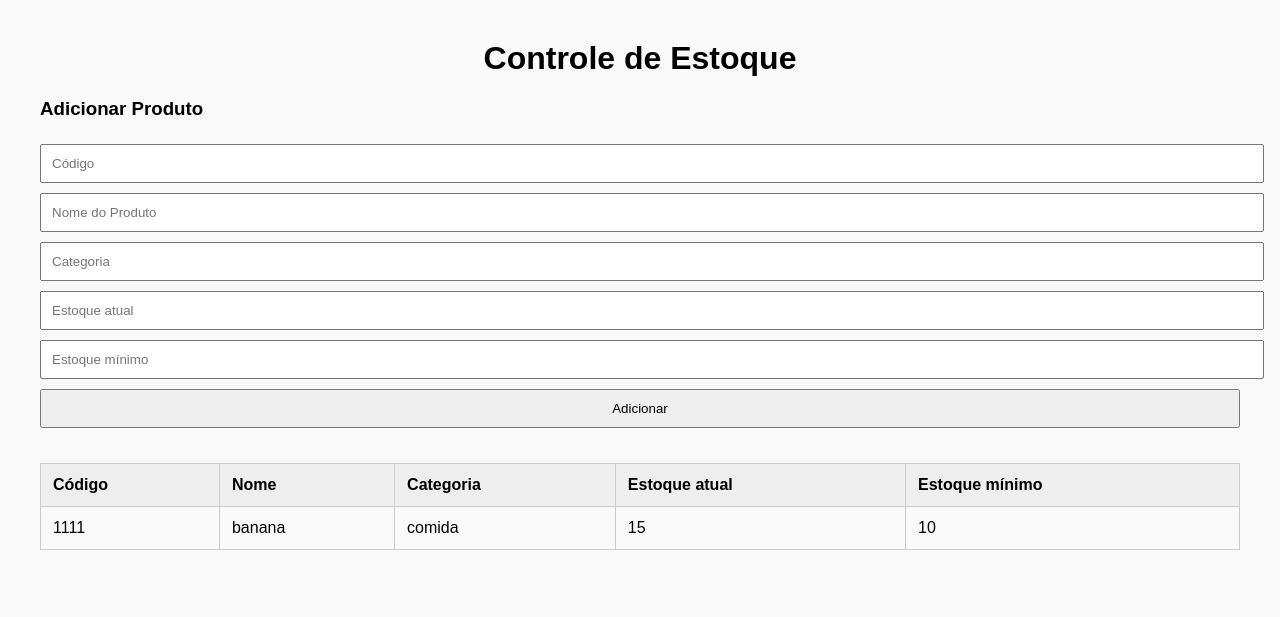
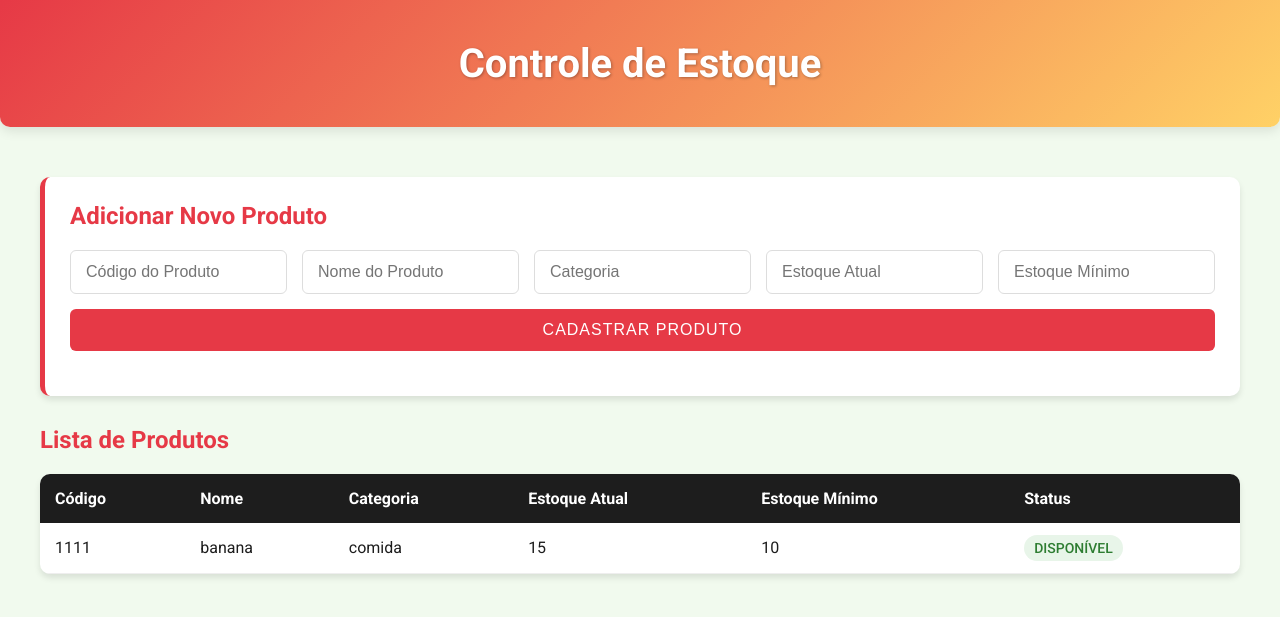
Before and after one commit to CauaCesar02/mercadinho, a Django app: page /controle/ in a window 1280 px wide. Shown: the top 617 px of the page. Run offline with Django 5.2, Linux system fonts and the light colour scheme; data comes from the database, SQL or seed files in the repository; both versions use the stored data as it was after the commit.

Commit message:
melhoria no designe do controle

```diff
--- a/mercadinho/controle/templates/controle/home.html
+++ b/mercadinho/controle/templates/controle/home.html
@@ -3,63 +3,194 @@
 <head>
   <meta charset="UTF-8">
   <meta name="viewport" content="width=device-width, initial-scale=1.0">
-  <title>Controle de Estoque</title>
+  <title>Controle de Estoque - Mercadinho</title>
+  <link href="https://fonts.googleapis.com/css2?family=Roboto:wght@300;400;500;700&display=swap" rel="stylesheet">
   <style>
+    :root {
+      --vermelho: #e63946;
+      --preto: #1d1d1d;
+      --amarelo: #ffd166;
+      --verde-claro: #a8dadc;
+      --branco: #f1faee;
+      --azul: #457b9d;
+    }
+
     body {
-      font-family: Arial, sans-serif;
-      margin: 40px;
-      background-color: #f9f9f9;
+      font-family: 'Roboto', sans-serif;
+      margin: 0;
+      padding: 0;
+      background-color: var(--branco);
+      color: var(--preto);
     }
+
+    .container {
+      max-width: 1200px;
+      margin: 0 auto;
+      padding: 20px;
+    }
+
+    header {
+      background: linear-gradient(135deg, var(--vermelho), var(--amarelo));
+      padding: 20px 0;
+      margin-bottom: 30px;
+      box-shadow: 0 4px 12px rgba(0,0,0,0.1);
+      border-radius: 0 0 10px 10px;
+    }
+
     h1 {
       text-align: center;
+      color: white;
+      margin: 0;
+      font-size: 2.5rem;
+      text-shadow: 1px 1px 3px rgba(0,0,0,0.3);
     }
+
+    .card {
+      background: white;
+      border-radius: 10px;
+      padding: 25px;
+      margin-bottom: 30px;
+      box-shadow: 0 4px 6px rgba(0,0,0,0.1);
+      border-left: 5px solid var(--vermelho);
+    }
+
+    h2, h3 {
+      color: var(--vermelho);
+      margin-top: 0;
+    }
+
+    .form-grid {
+      display: grid;
+      grid-template-columns: repeat(auto-fill, minmax(200px, 1fr));
+      gap: 15px;
+      margin-bottom: 20px;
+    }
+
+    input, button {
+      padding: 12px 15px;
+      border: 1px solid #ddd;
+      border-radius: 6px;
+      font-size: 16px;
+      transition: all 0.3s;
+    }
+
+    input:focus {
+      outline: none;
+      border-color: var(--azul);
+      box-shadow: 0 0 0 3px rgba(69, 123, 157, 0.2);
+    }
+
+    button {
+      background-color: var(--vermelho);
+      color: white;
+      border: none;
+      cursor: pointer;
+      font-weight: 500;
+      text-transform: uppercase;
+      letter-spacing: 1px;
+      grid-column: 1 / -1;
+    }
+
+    button:hover {
+      background-color: #c1121f;
+      transform: translateY(-2px);
+    }
+
+    .table-container {
+      overflow-x: auto;
+      background: white;
+      border-radius: 10px;
+      box-shadow: 0 4px 6px rgba(0,0,0,0.1);
+    }
+
     table {
       width: 100%;
       border-collapse: collapse;
-      margin-top: 20px;
     }
-    th, td {
-      padding: 12px;
-      border: 1px solid #ccc;
+
+    th {
+      background-color: var(--preto);
+      color: white;
+      padding: 15px;
       text-align: left;
     }
-    th {
-      background-color: #eee;
+
+    td {
+      padding: 12px 15px;
+      border-bottom: 1px solid #eee;
     }
-    .form-container {
-      margin-bottom: 30px;
+
+    tr:hover {
+      background-color: var(--verde-claro);
     }
-    input, button {
-      padding: 10px;
-      margin: 5px 0;
-      width: 100%;
+
+    .status-badge {
+      display: inline-block;
+      padding: 5px 10px;
+      border-radius: 20px;
+      font-size: 14px;
+      font-weight: 500;
     }
-    .search-box {
-      margin-bottom: 20px;
+
+    .status-danger {
+      background-color: #ffebee;
+      color: var(--vermelho);
+    }
+
+    .status-warning {
+      background-color: #fff8e1;
+      color: #ff8f00;
+    }
+
+    .status-success {
+      background-color: #e8f5e9;
+      color: #2e7d32;
+    }
+
+    .empty-message {
+      text-align: center;
+      padding: 40px;
+      color: #666;
+      font-size: 18px;
+    }
+
+    @media (max-width: 768px) {
+      .form-grid {
+        grid-template-columns: 1fr;
+      }
+
+      h1 {
+        font-size: 1.8rem;
+      }
     }
   </style>
 </head>
 <body>
+  <header>
+    <div class="container">
       <h1>Controle de Estoque</h1>
+    </div>
+  </header>
 
-  <div class="form-container">
-    <h3>Adicionar Produto</h3>
+  <main class="container">
+    <section class="card">
+      <h2>Adicionar Novo Produto</h2>
+      <form method="post">
+        {% csrf_token %}
+        <div class="form-grid">
+          <input type="text" id="cod_produto" name="cod_produto" placeholder="Código do Produto" required>
+          <input type="text" id="nome" name="nome" placeholder="Nome do Produto" required>
+          <input type="text" id="categoria" name="categoria" placeholder="Categoria">
+          <input type="number" id="estoque_atual" name="estoque_atual" placeholder="Estoque Atual" min="0" required>
+          <input type="number" id="estoque_minimo" name="estoque_minimo" placeholder="Estoque Mínimo" min="0" required>
+          <button type="submit">Cadastrar Produto</button>
+        </div>
+      </form>
+    </section>
 
-    <form method="post">
-
-    {% csrf_token %}
-      <input type="text" id="cod_produto" name="cod_produto" placeholder="Código">
-      <input type="text" id="nome" name="nome" placeholder="Nome do Produto">
-      <input type="text" id="categoria" name="categoria" placeholder="Categoria">
-      <input type="number" id="estoque_atual" name="estoque_atual" placeholder="Estoque atual">
-      <input type="number" id="estoque_minimo" name="estoque_minimo" placeholder="Estoque mínimo">
-      <button type="submit">Adicionar</button>
-    </form>
-  </div>
-
-  <!-- <div class="search-box">
-    <input type="text" id="pesquisa" placeholder="Pesquisar produto..." onkeyup="filtrarTabela()">
-  </div> -->
+    <section>
+      <h2>Lista de Produtos</h2>
+      <div class="table-container">
         {% if produtos %}
         <table id="tabelaEstoque">
           <thead>
@@ -67,8 +198,9 @@
               <th>Código</th>
               <th>Nome</th>
               <th>Categoria</th>
-        <th>Estoque atual</th>
-        <th>Estoque mínimo</th>
+              <th>Estoque Atual</th>
+              <th>Estoque Mínimo</th>
+              <th>Status</th>
             </tr>
           </thead>
           <tbody>
@@ -76,59 +208,29 @@
             <tr>
               <td>{{ produto.cod_produto }}</td>
               <td>{{ produto.nome }}</td>
-          <td>{{ produto.categoria }}</td>
-          <!-- <td>R$ {{ produto.preco }}</td> -->
+              <td>{{ produto.categoria|default:"-" }}</td>
               <td>{{ produto.estoque_atual }}</td>
               <td>{{ produto.estoque_minimo }}</td>
-          <!-- <td>{{ produto.data_cadastro|date:"d/m/Y H:i" }}</td> -->
-      </tr>
-      {% empty %}
-      <tr>
-          <td colspan="5">Nenhum produto cadastrado.</td>
+              <td>
+                {% if produto.estoque_atual <= 0 %}
+                <span class="status-badge status-danger">ESGOTADO</span>
+                {% elif produto.estoque_atual < produto.estoque_minimo %}
+                <span class="status-badge status-warning">BAIXO ESTOQUE</span>
+                {% else %}
+                <span class="status-badge status-success">DISPONÍVEL</span>
+                {% endif %}
+              </td>
             </tr>
             {% endfor %}
           </tbody>
         </table>
         {% else %}
-    <p>Nenhum produto cadastrado ainda.</p>
+        <div class="empty-message">
+          Nenhum produto cadastrado ainda. Adicione seu primeiro produto acima.
+        </div>
         {% endif %}
-
-  <!-- <script>
-    // Javascript gerado
-    // function adicionarProduto() {
-    //   const nome = document.getElementById('nome').value;
-    //   const quantidade = document.getElementById('quantidade').value;
-    //   const categoria = document.getElementById('categoria').value;
-
-    //   if (nome && quantidade && categoria) {
-    //     const tabela = document.getElementById('tabelaEstoque').getElementsByTagName('tbody')[0];
-    //     const novaLinha = tabela.insertRow();
-
-    //     const celulaNome = novaLinha.insertCell(0);
-    //     const celulaQuantidade = novaLinha.insertCell(1);
-    //     const celulaCategoria = novaLinha.insertCell(2);
-
-    //     celulaNome.textContent = nome;
-    //     celulaQuantidade.textContent = quantidade;
-    //     celulaCategoria.textContent = categoria;
-
-    //     document.getElementById('nome').value = '';
-    //     document.getElementById('quantidade').value = '';
-    //     document.getElementById('categoria').value = '';
-    //   } else {
-    //     alert('Por favor, preencha todos os campos.');
-    //   }
-    // }
-
-    // function filtrarTabela() {
-    //   const filtro = document.getElementById('pesquisa').value.toLowerCase();
-    //   const linhas = document.querySelectorAll('#tabelaEstoque tbody tr');
-
-    //   linhas.forEach(linha => {
-    //     const textoLinha = linha.textContent.toLowerCase();
-    //     linha.style.display = textoLinha.includes(filtro) ? '' : 'none';
-    //   });
-    // }
-  </script> -->
+      </div>
+    </section>
+  </main>
 </body>
 </html>
```
Also changed, not shown: mercadinho/db.sqlite3. Lines whose indentation alone changed are shown as unchanged.
